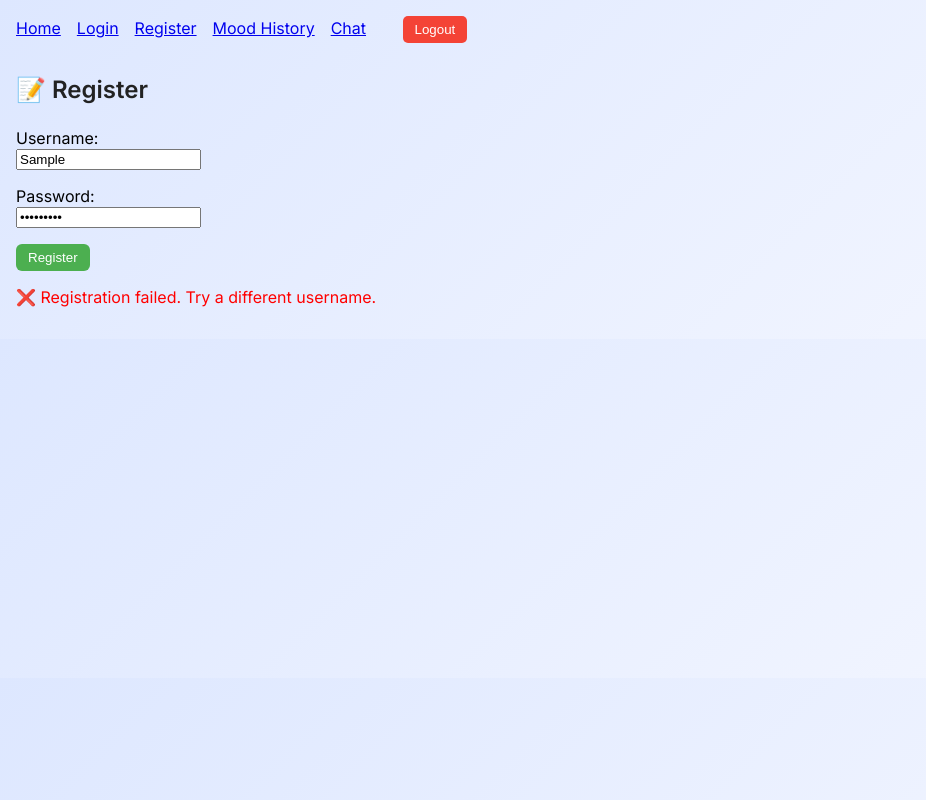
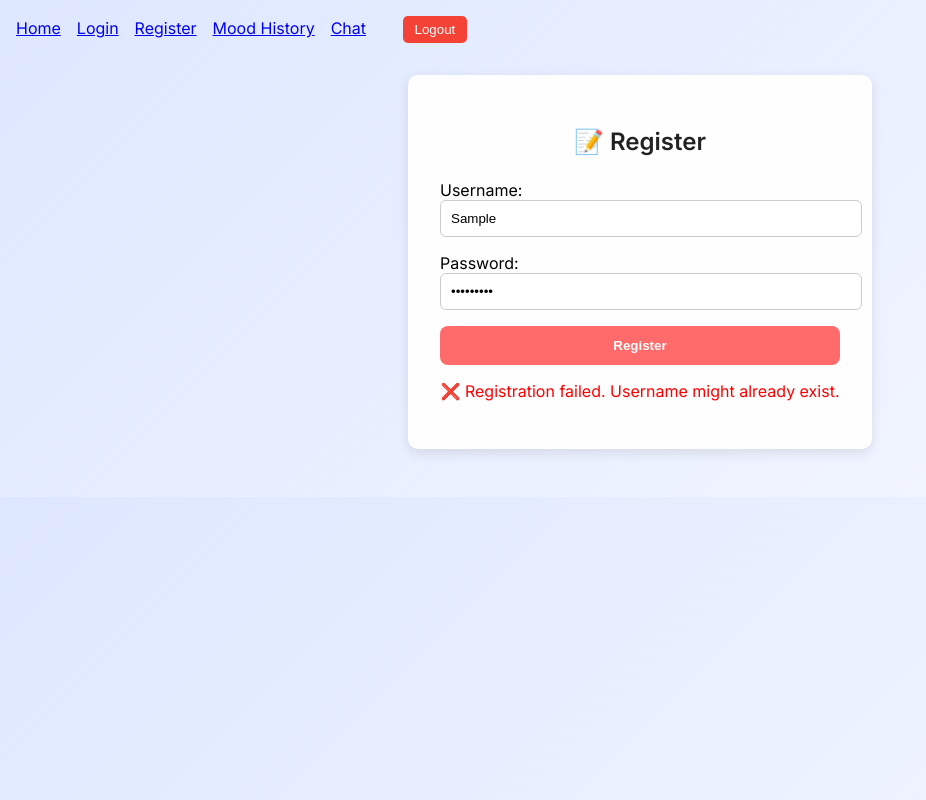
Before and after one commit to Janani2436/mindmate-frontend, a React (Create React App) app: page /register in a window 1280 px wide. Both pictures are taken after typing "Sample", "Sample123" into the empty fields and a click on the button "Register". Shown: the whole page, without its empty margins (0-926 px from the left). Built offline with nearby package versions, Linux system fonts and the light colour scheme; no server answers.

Commit message:
Update frontend

```diff
--- a/src/pages/ChatPage.js
+++ b/src/pages/ChatPage.js
@@ -3,7 +3,7 @@ import axios from '../utils/axiosInstance';
 import EmojiPicker from 'emoji-picker-react';
 import './ChatPage.css';
 import { useAuthContext } from '../context/AuthContext';
-import axiosInstance from '../utils/axiosInstance';
+//import axiosInstance from '../utils/axiosInstance';
 const ChatPage = () => {
   const [messages, setMessages] = useState([]);
   const [input, setInput] = useState('');
--- a/src/pages/HomePage.js
+++ b/src/pages/HomePage.js
@@ -1,17 +1,16 @@
 // client/src/pages/HomePage.js
 import React from 'react';
 import { Link } from 'react-router-dom';
-
 
 const HomePage = () => {
   const buttonStyle = {
     padding: '10px 20px',
     fontSize: '1rem',
-    backgroundColor: '#6c63ff',
     color: 'white',
     border: 'none',
     borderRadius: '8px',
-    cursor: 'pointer'
+    cursor: 'pointer',
+    transition: 'all 0.3s ease'
   };
 
   return (
@@ -33,9 +32,9 @@ const HomePage = () => {
         Your personal space to reflect, track your emotions, and grow emotionally.
       </p>
 
-      <div style={{ display: 'flex', justifyContent: 'center', gap: '1rem', marginBottom: '2rem' }}>
+      <div style={{ display: 'flex', justifyContent: 'center', gap: '1rem', marginBottom: '2rem', flexWrap: 'wrap' }}>
         <Link to="/login">
-          <button style={buttonStyle}>
+          <button style={{ ...buttonStyle, backgroundColor: '#6c63ff' }}>
             Login
           </button>
         </Link>
@@ -53,7 +52,7 @@ const HomePage = () => {
         </Link>
       </div>
 
-      {/* 📸 Show the selfie capture feature here */}
+      {/* 📸 You can add your selfie feature here in the future */}
 
     </div>
   );
--- a/src/pages/LoginPage.js
+++ b/src/pages/LoginPage.js
@@ -1,33 +1,46 @@
+// client/src/pages/LoginPage.js
 import React, { useState } from 'react';
+import { useNavigate } from 'react-router-dom';
 import axios from 'axios';
-
 
 const LoginPage = () => {
   const [username, setUsername] = useState('');
   const [password, setPassword] = useState('');
   const [message, setMessage] = useState('');
+  const [loading, setLoading] = useState(false);
+  const navigate = useNavigate();
 
   const handleLogin = async (e) => {
     e.preventDefault();
+    setLoading(true);
     try {
       const res = await axios.post('/api/auth/login', { username, password });
 
-
-      // Save token to localStorage
       localStorage.setItem('token', res.data.token);
-
       setMessage('✅ Login successful!');
       setUsername('');
       setPassword('');
+
+      setTimeout(() => {
+        navigate('/chat'); // Redirect to Chat page
+      }, 1000);
     } catch (err) {
       console.error(err);
       setMessage('❌ Invalid credentials');
     }
+    setLoading(false);
   };
 
   return (
-    <div style={{ maxWidth: '400px', margin: '2rem auto' }}>
-      <h2>🔐 Login</h2>
+    <div style={{
+      maxWidth: '400px',
+      margin: '2rem auto',
+      padding: '2rem',
+      backgroundColor: '#fefefe',
+      borderRadius: '10px',
+      boxShadow: '0 4px 12px rgba(0,0,0,0.1)'
+    }}>
+      <h2 style={{ textAlign: 'center', marginBottom: '1.5rem' }}>🔐 Login</h2>
       <form onSubmit={handleLogin}>
         <div>
           <label>Username:</label>
@@ -36,7 +49,7 @@ const LoginPage = () => {
             value={username}
             onChange={(e) => setUsername(e.target.value)}
             required
-            style={{ width: '100%', padding: '8px', marginBottom: '1rem' }}
+            style={{ width: '100%', padding: '10px', marginBottom: '1rem', borderRadius: '6px', border: '1px solid #ccc' }}
           />
         </div>
         <div>
@@ -46,14 +59,36 @@ const LoginPage = () => {
             value={password}
             onChange={(e) => setPassword(e.target.value)}
             required
-            style={{ width: '100%', padding: '8px', marginBottom: '1rem' }}
+            style={{ width: '100%', padding: '10px', marginBottom: '1rem', borderRadius: '6px', border: '1px solid #ccc' }}
           />
         </div>
-        <button type="submit" style={{ padding: '10px 20px' }}>
-          Login
+        <button
+          type="submit"
+          disabled={loading}
+          style={{
+            width: '100%',
+            padding: '12px',
+            backgroundColor: '#6c63ff',
+            color: 'white',
+            border: 'none',
+            borderRadius: '8px',
+            fontWeight: 'bold',
+            cursor: loading ? 'not-allowed' : 'pointer'
+          }}
+        >
+          {loading ? 'Logging in...' : 'Login'}
         </button>
       </form>
-      {message && <p style={{ marginTop: '1rem' }}>{message}</p>}
+      {message && (
+        <p style={{
+          marginTop: '1rem',
+          color: message.includes('✅') ? 'green' : 'red',
+          textAlign: 'center',
+          fontWeight: '500'
+        }}>
+          {message}
+        </p>
+      )}
     </div>
   );
 };
--- a/src/pages/MoodHistoryPage.js
+++ b/src/pages/MoodHistoryPage.js
@@ -3,7 +3,7 @@ import React, { useEffect, useState } from 'react';
 import axios from '../utils/axiosInstance';
 import MoodHistory from '../components/MoodHistory';
 import { useNavigate } from 'react-router-dom';
-import axiosInstance from '../utils/axiosInstance';
+
 const MoodHistoryPage = () => {
   const [moods, setMoods] = useState([]);
   const navigate = useNavigate();
--- a/src/pages/RegisterPage.js
+++ b/src/pages/RegisterPage.js
@@ -1,29 +1,23 @@
+// client/src/pages/RegisterPage.js
 import React, { useState } from 'react';
+import { useNavigate } from 'react-router-dom';
 import axios from 'axios';
 
-import { useNavigate } from 'react-router-dom';
-import axiosInstance from '../utils/axiosInstance'; // ✅ Use configured axios instance
-
 const RegisterPage = () => {
-  const navigate = useNavigate();
   const [username, setUsername] = useState('');
   const [password, setPassword] = useState('');
-  const [error, setError] = useState('');
-  const [success, setSuccess] = useState('');
+  const [message, setMessage] = useState('');
+  const [loading, setLoading] = useState(false);
+  const navigate = useNavigate();
 
   const handleRegister = async (e) => {
     e.preventDefault();
-    setError('');
-    setSuccess('');
-
+    setLoading(true);
     try {
-      await axios.post(`${process.env.REACT_APP_API_BASE_URL}/api/auth/register`, {
-  username,
-  password,
-});
+      await axios.post('/api/auth/register', { username, password });
 
 
-      setSuccess('✅ Registration successful!');
+      setMessage('✅ Registered successfully! Redirecting to login...');
       setUsername('');
       setPassword('');
 
@@ -31,50 +25,70 @@ const RegisterPage = () => {
         navigate('/login');
       }, 1500);
     } catch (err) {
-      setError('❌ Registration failed. Try a different username.');
+      console.error(err);
+      setMessage('❌ Registration failed. Username might already exist.');
     }
+    setLoading(false);
   };
 
   return (
-    <div style={{ marginTop: '2rem' }}>
-      <h2>📝 Register</h2>
+    <div style={{
+      maxWidth: '400px',
+      margin: '2rem auto',
+      padding: '2rem',
+      backgroundColor: '#fefefe',
+      borderRadius: '10px',
+      boxShadow: '0 4px 12px rgba(0,0,0,0.1)'
+    }}>
+      <h2 style={{ textAlign: 'center', marginBottom: '1.5rem' }}>📝 Register</h2>
       <form onSubmit={handleRegister}>
         <div>
-          <label>Username:</label><br />
+          <label>Username:</label>
           <input
             type="text"
             value={username}
+            onChange={(e) => setUsername(e.target.value)}
             required
-            onChange={(e) => setUsername(e.target.value)}
+            style={{ width: '100%', padding: '10px', marginBottom: '1rem', borderRadius: '6px', border: '1px solid #ccc' }}
           />
         </div>
-        <div style={{ marginTop: '1rem' }}>
-          <label>Password:</label><br />
+        <div>
+          <label>Password:</label>
           <input
             type="password"
             value={password}
+            onChange={(e) => setPassword(e.target.value)}
             required
-            onChange={(e) => setPassword(e.target.value)}
+            style={{ width: '100%', padding: '10px', marginBottom: '1rem', borderRadius: '6px', border: '1px solid #ccc' }}
           />
         </div>
         <button
           type="submit"
+          disabled={loading}
           style={{
-            marginTop: '1rem',
-            padding: '6px 12px',
-            background: '#4CAF50',
+            width: '100%',
+            padding: '12px',
+            backgroundColor: '#ff6b6b',
             color: 'white',
             border: 'none',
-            borderRadius: '6px',
-            cursor: 'pointer',
+            borderRadius: '8px',
+            fontWeight: 'bold',
+            cursor: loading ? 'not-allowed' : 'pointer'
           }}
         >
-          Register
+          {loading ? 'Registering...' : 'Register'}
         </button>
       </form>
-
-      {error && <p style={{ color: 'red' }}>{error}</p>}
-      {success && <p style={{ color: 'green' }}>{success}</p>}
+      {message && (
+        <p style={{
+          marginTop: '1rem',
+          color: message.includes('✅') ? 'green' : 'red',
+          textAlign: 'center',
+          fontWeight: '500'
+        }}>
+          {message}
+        </p>
+      )}
     </div>
   );
 };
```
